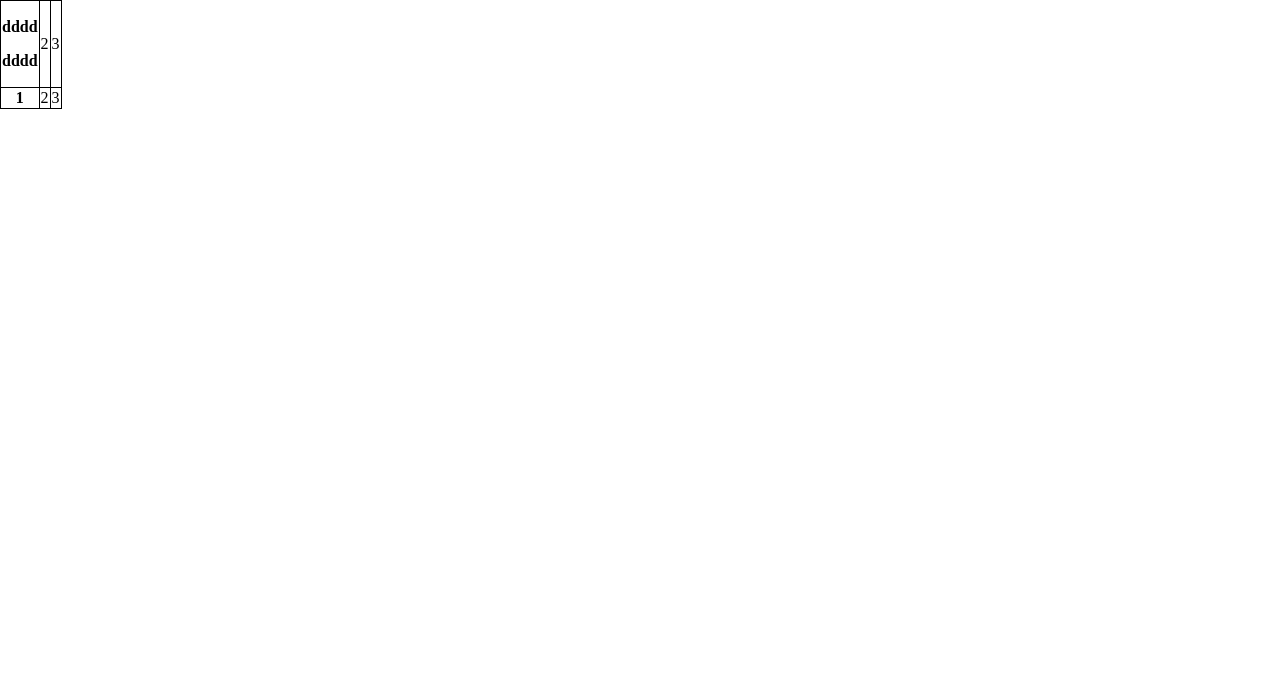
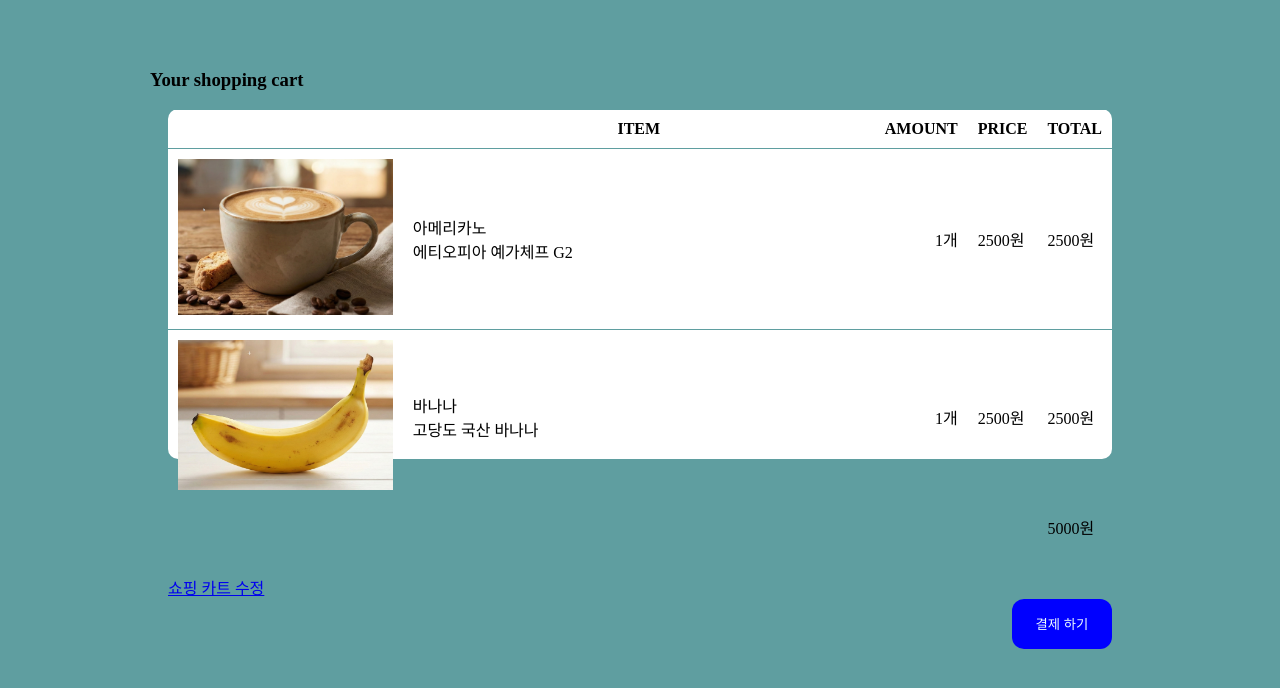
Before and after one commit to JinsanPark/html, a plain HTML site: page cart.html in a window 1280 px wide. Drawn offline with Linux system fonts and the light colour scheme.

Commit message:
테이블 연습

```diff
--- a/cart.html
+++ b/cart.html
@@ -10,25 +10,67 @@
 
 <body>
 
-    <div>
-        <table>
-            <thead>
-                <tr>
-                    <th><p>dddd</p><p>dddd</p></th>
-                    <td>2</td>
-                    <td>3</td>
-                </tr>
-            </thead>
-            <tbody>
-                <tr>
-                    <th>1</th>
-                    <td>2</td>
-                    <td>3</td>
-                </tr>
-            </tbody>
+    <div class="cart-background">
+
+        <h3 style="margin-left: 100px;">Your shopping cart</h3>
+
+        <div class="cart-box">
 
 
-        </table>
+
+            <table class="cart-table">
+                <thead>
+                    <th></th>
+                    <th style="width: 50%;">ITEM</th>
+                    <th>AMOUNT</th>
+                    <th>PRICE</th>
+                    <th>TOTAL</th>
+                </thead>
+
+                <tbody>
+
+                    <tr>
+                        <td><img src="img/coffee.jpg" alt="#" class="cart-img"></td>
+                        <td>아메리카노<br>
+                            에티오피아 예가체프 G2</td>
+                        <td style="text-align: right;">1개</td>
+                        <td>2500원</td>
+                        <td>2500원</td>
+                    </tr>
+
+                    <tr>
+                        <td><img src="img/banana.jpg" alt="#" class="cart-img"></td>
+                        <td>바나나<br>
+                            고당도 국산 바나나</td>
+                        <td  style="text-align: right;">1개</td>
+                        <td>2500원</td>
+                        <td>2500원</td>
+                    </tr>
+
+                    <tr>
+                        <td></td>
+                        <td></td>
+                        <td></td>
+                        <td></td>
+                        <td>5000원</td>
+                    </tr>
+
+                </tbody>
+            </table>
+
+            <div class="cart-bottom">
+
+                <a href="#">쇼핑 카트 수정</a>
+                <button class="cart-button">결제 하기</button>
+
+            </div>
+
+
+        </div>
+
+
+
+
     </div>
 
 
--- a/css/main.css
+++ b/css/main.css
@@ -177,5 +177,51 @@ body {
 }
 
 td,th {
-    border: 1px solid black;
+    border: 1px solid cadetblue;
+    padding: 10px;
+        border-left: none;
+    border-right: none;
 }
+
+.cart-background {
+    width: 100%;
+    height: 800px;
+    background-color: cadetblue;
+    padding: 50px;
+}
+
+.cart-box {
+    margin-left: auto;
+    margin-right: auto;
+    background-color: white;
+    width: 80%;
+    height: 50%;
+    border-radius: 10px;
+}
+
+.cart-table {
+    width: 100%;
+    height: 100%;
+}
+
+.cart-img {
+    width: 100%;
+}
+
+.cart-bottom {
+
+padding-top: 25px;
+
+}
+
+.cart-button {
+
+    background-color: blue;
+    color: azure;
+    width: 100px;
+    height: 50px;
+    border-radius: 12px;
+    border: none;
+    display: block;
+    margin-left: auto;
+}
```
Also changed, not shown: img/banana.jpg (added), img/coffee.jpg (added).
